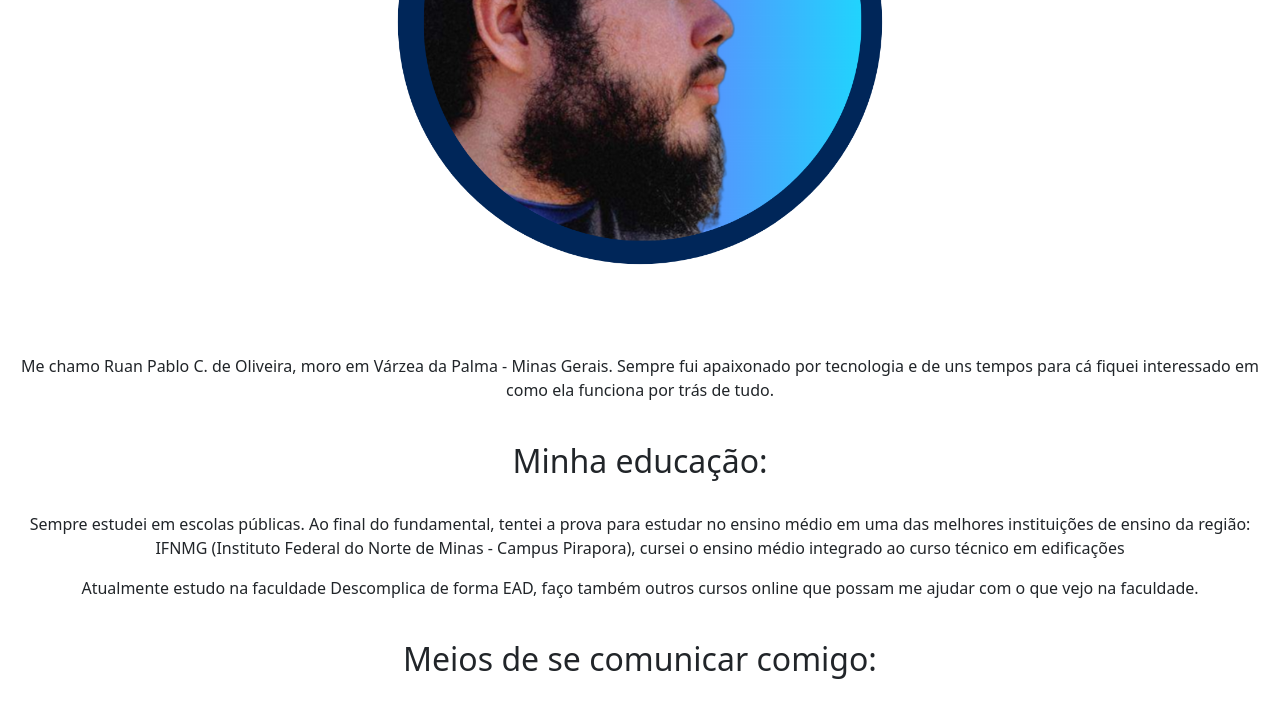
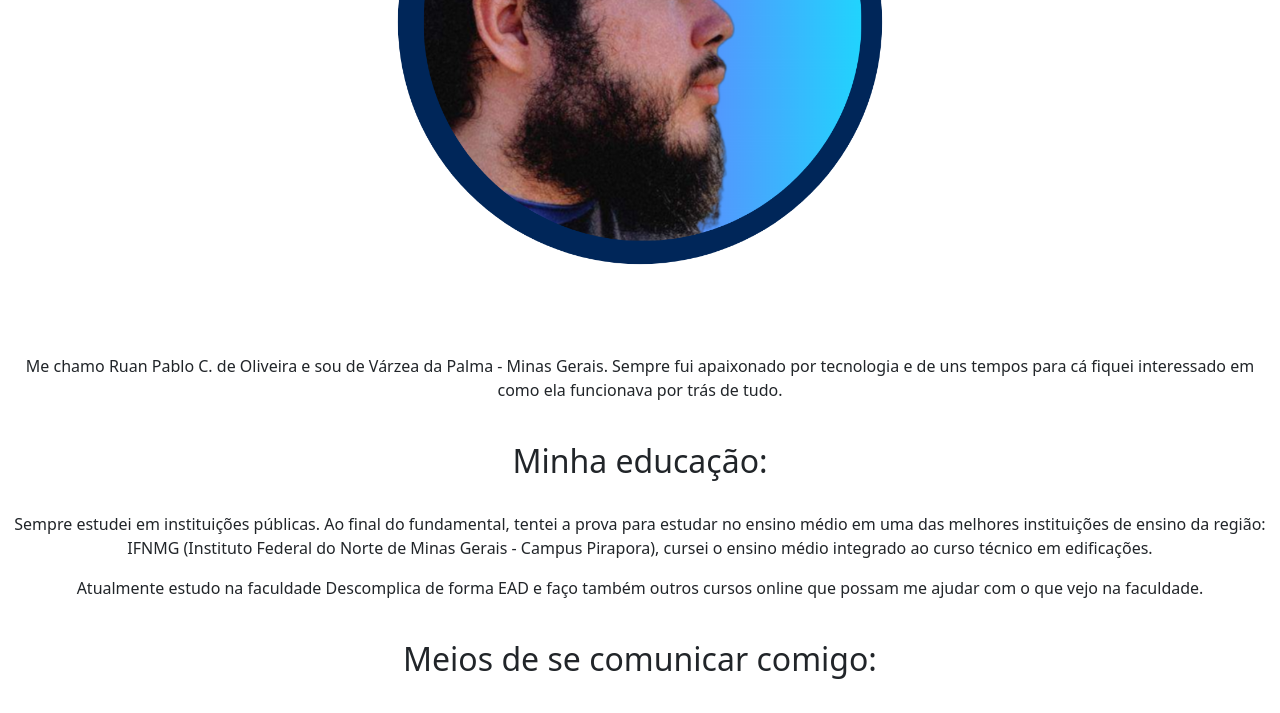
Before and after one commit to IRuanzzI/sobre, a plain HTML site: page index.html in a window 1280 px wide. Shown: the part 483-1196 px from the top of the page. Drawn offline with nearby package versions, Linux system fonts and the light colour scheme.

Commit message:
correções

```diff
--- a/index.html
+++ b/index.html
@@ -28,19 +28,19 @@
         <div class="container-fluid"><img src="img/Foto para perfil simples com borda azul .png" alt="eu" class="foto">
         </div><br>
         <p>
-            Me chamo Ruan Pablo C. de Oliveira, moro em Várzea da Palma - Minas Gerais. Sempre fui apaixonado por
+            Me chamo Ruan Pablo C. de Oliveira e sou de Várzea da Palma - Minas Gerais. Sempre fui apaixonado por
             tecnologia
-            e de uns tempos para cá fiquei interessado em como ela funciona por trás de tudo.
+            e de uns tempos para cá fiquei interessado em como ela funcionava por trás de tudo.
         </p><br>
     </section>
     <section class="container-fluid">
         <h2>Minha educação:</h2><br>
-        <p>Sempre estudei em escolas públicas. Ao final do fundamental, tentei a prova para estudar no ensino médio em
+        <p>Sempre estudei em instituições públicas. Ao final do fundamental, tentei a prova para estudar no ensino médio em
             uma
-            das melhores instituições de ensino da região: IFNMG (Instituto Federal do Norte de Minas - Campus
+            das melhores instituições de ensino da região: IFNMG (Instituto Federal do Norte de Minas Gerais - Campus
             Pirapora),
-            cursei o ensino médio integrado ao curso técnico em edificações</p>
-        <p>Atualmente estudo na faculdade Descomplica de forma EAD, faço também outros cursos online que possam me
+            cursei o ensino médio integrado ao curso técnico em edificações. </p>
+        <p>Atualmente estudo na faculdade Descomplica de forma EAD e faço também outros cursos online que possam me
             ajudar
             com o que vejo na faculdade.</p><br>
     </section>
```
